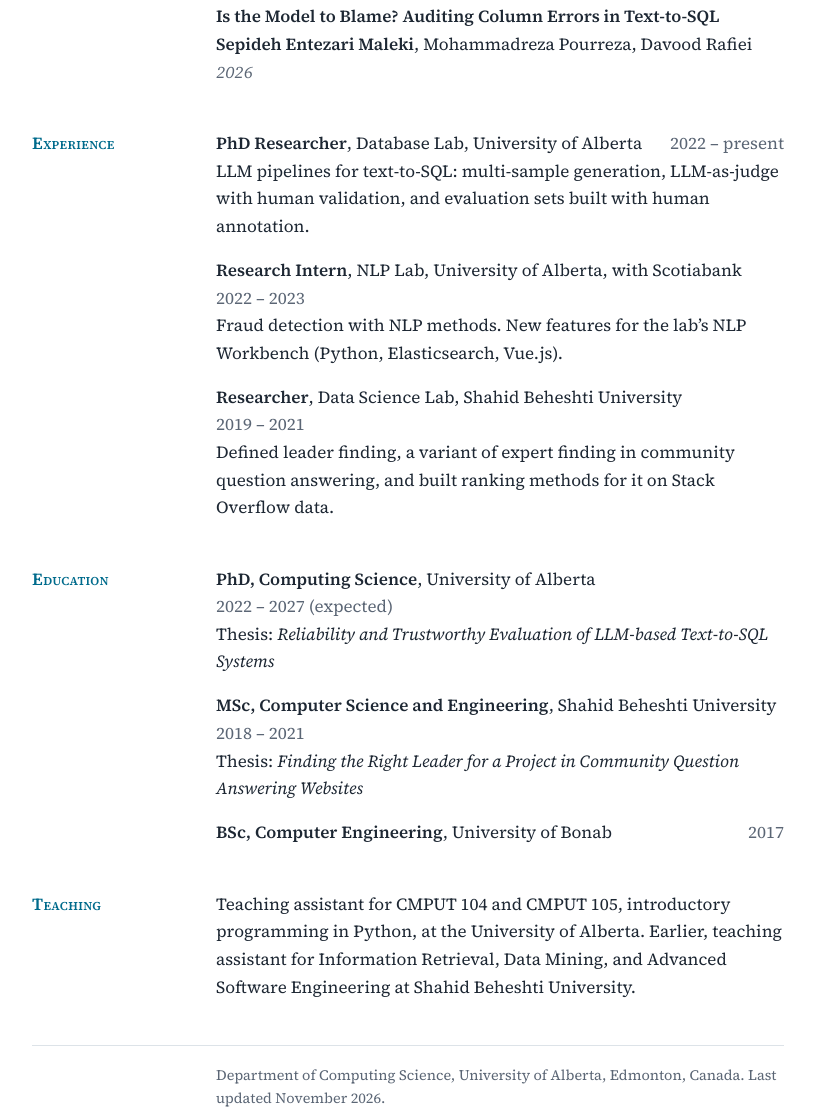
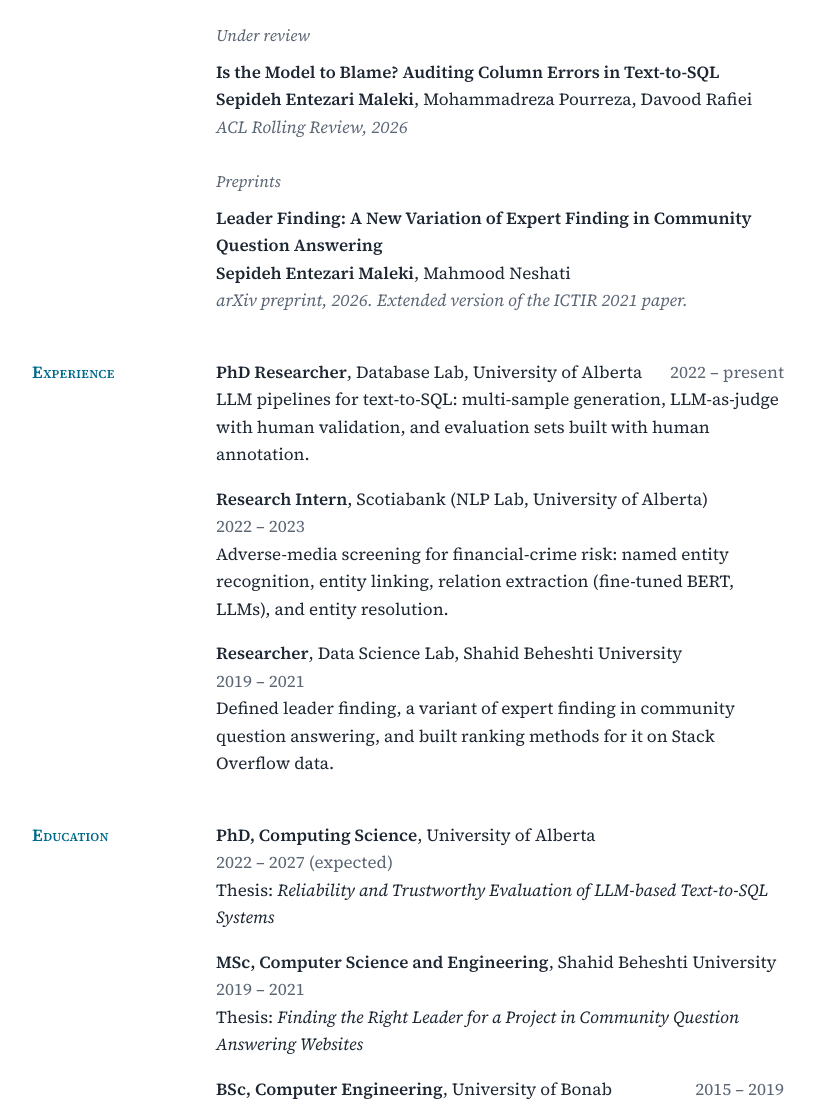
Before and after one commit to SepidehEntezari/sepidehentezari.github.io, a plain HTML site: page index.html in a window 1280 px wide. Shown: the part 1572-2685 px from the top of the page, without its empty margins (232-1047 px from the left). Drawn offline with Linux system fonts and the light colour scheme.

Commit message:
Update index.html

```diff
--- a/index.html
+++ b/index.html
@@ -231,7 +231,7 @@
       <h1>Sepideh Entezari Maleki</h1>
       <p class="role">PhD candidate in Computing Science<br>University of Alberta, Edmonton</p>
       <p class="bio">I study the reliability and evaluation of LLM-based text-to-SQL systems: when a generated SQL query can be trusted, where column errors come from, and how ambiguity in a database schema affects both models and their evaluation. I am supervised by <a href="https://webdocs.cs.ualberta.ca/~drafiei/">Prof. Davood Rafiei</a> in the Database Lab.</p>
-      <p class="seeking">I am looking for a research internship in large language models, NLP, or data systems.</p>
+      <p class="seeking">I am looking for a research internship in large language models, NLP, or data systems, and I can start immediately.</p>
       <ul class="links">
         <li><a href="mailto:sentezar@ualberta.ca">sentezar@ualberta.ca</a></li>
         <li><a href="cv.pdf">CV (PDF)</a></li>
@@ -247,7 +247,7 @@
     <div class="content">
       <div class="thread">
         <span class="thread-title">Confidence estimation for text-to-SQL.</span>
-        Can we tell whether an LLM-generated SQL query is correct without a reference answer? We compare black-box methods, based on consistency across sampled queries, with white-box methods that use token probabilities in a SQL-aware way. Grounding queries in their execution results improves both.
+        Can we tell whether an LLM-generated SQL query is correct without a reference answer? We compare black-box methods, based on consistency across sampled queries, with white-box methods that use token probabilities in a SQL-aware way. Our SQL-aware method improves AUC-ROC by up to 12% and reduces expected calibration error by up to 16% on BIRD, and grounding queries in their execution results improves both families of methods.
         <span class="status">Published at AAAI 2026.</span>
       </div>
       <div class="thread">
@@ -299,25 +299,18 @@
         <li>
           <span class="pub-title">Is the Model to Blame? Auditing Column Errors in Text-to-SQL</span>
           <span class="authors"><b>Sepideh Entezari Maleki</b>, Mohammadreza Pourreza, Davood Rafiei</span>
-          <span class="venue">2026</span>
+          <span class="venue">ACL Rolling Review, 2026</span>
         </li>
       </ol>
 
-      <!-- Preprints: uncomment this block once the arXiv links exist, and put the real IDs in the hrefs.
       <h3>Preprints</h3>
       <ol class="pubs">
         <li>
-          <span class="pub-title"><a href="https://arxiv.org/abs/ARXIV_ID">Leader Finding: A New Variation of Expert Finding in Community Question Answering</a></span>
-          <span class="authors"><b>Sepideh Entezari Maleki</b>, Mahmood Neshati, Mahdi Dehghan</span>
-          <span class="venue">arXiv preprint, 2026</span>
-        </li>
-        <li>
-          <span class="pub-title"><a href="https://arxiv.org/abs/ARXIV_ID">Expert Finding Based on Negative Feedback in Community Question Answering</a></span>
+          <span class="pub-title">Leader Finding: A New Variation of Expert Finding in Community Question Answering</span>
           <span class="authors"><b>Sepideh Entezari Maleki</b>, Mahmood Neshati</span>
-          <span class="venue">arXiv preprint, 2026</span>
+          <span class="venue">arXiv preprint, 2026. Extended version of the ICTIR 2021 paper.</span>
         </li>
       </ol>
-      -->
     </div>
   </section>
 
@@ -330,8 +323,8 @@
           <span class="entry-detail">LLM pipelines for text-to-SQL: multi-sample generation, LLM-as-judge with human validation, and evaluation sets built with human annotation.</span>
         </li>
         <li>
-          <span class="entry-head"><span><strong>Research Intern</strong>, NLP Lab, University of Alberta, with Scotiabank</span><span class="when">2022 – 2023</span></span>
-          <span class="entry-detail">Fraud detection with NLP methods. New features for the lab’s NLP Workbench (Python, Elasticsearch, Vue.js).</span>
+          <span class="entry-head"><span><strong>Research Intern</strong>, Scotiabank (NLP Lab, University of Alberta)</span><span class="when">2022 – 2023</span></span>
+          <span class="entry-detail">Adverse-media screening for financial-crime risk: named entity recognition, entity linking, relation extraction (fine-tuned BERT, LLMs), and entity resolution.</span>
         </li>
         <li>
           <span class="entry-head"><span><strong>Researcher</strong>, Data Science Lab, Shahid Beheshti University</span><span class="when">2019 – 2021</span></span>
@@ -350,11 +343,11 @@
           <span class="entry-detail">Thesis: <i>Reliability and Trustworthy Evaluation of LLM-based Text-to-SQL Systems</i></span>
         </li>
         <li>
-          <span class="entry-head"><span><strong>MSc, Computer Science and Engineering</strong>, Shahid Beheshti University</span><span class="when">2018 – 2021</span></span>
+          <span class="entry-head"><span><strong>MSc, Computer Science and Engineering</strong>, Shahid Beheshti University</span><span class="when">2019 – 2021</span></span>
           <span class="entry-detail">Thesis: <i>Finding the Right Leader for a Project in Community Question Answering Websites</i></span>
         </li>
         <li>
-          <span class="entry-head"><span><strong>BSc, Computer Engineering</strong>, University of Bonab</span><span class="when">2017</span></span>
+          <span class="entry-head"><span><strong>BSc, Computer Engineering</strong>, University of Bonab</span><span class="when">2015 – 2019</span></span>
         </li>
       </ul>
     </div>
@@ -363,7 +356,7 @@
   <section class="row" aria-labelledby="teaching">
     <h2 class="margin-title" id="teaching">Teaching</h2>
     <div class="content">
-      <p>Teaching assistant for CMPUT 104 and CMPUT 105, introductory programming in Python, at the University of Alberta. Earlier, teaching assistant for Information Retrieval, Data Mining, and Advanced Software Engineering at Shahid Beheshti University.</p>
+      <p>Teaching assistant for CMPUT 104 and CMPUT 105, introductory programming in Python, at the University of Alberta. Earlier, teaching assistant for Advanced Databases, Information Retrieval, Data Mining, Advanced Software Engineering, and Seminar at Shahid Beheshti University.</p>
     </div>
   </section>
 
```
